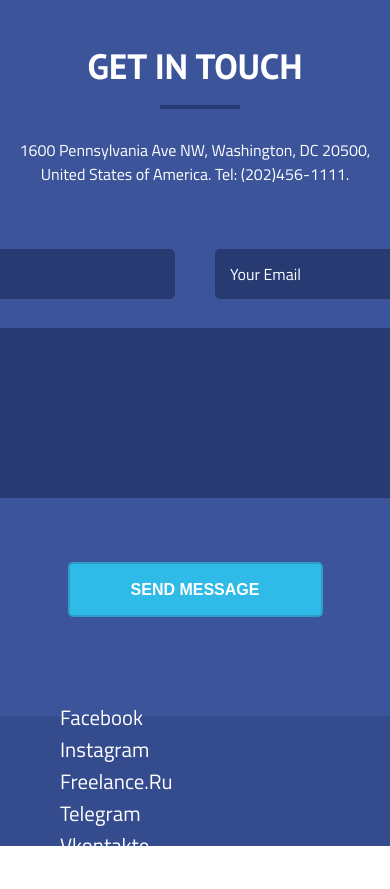
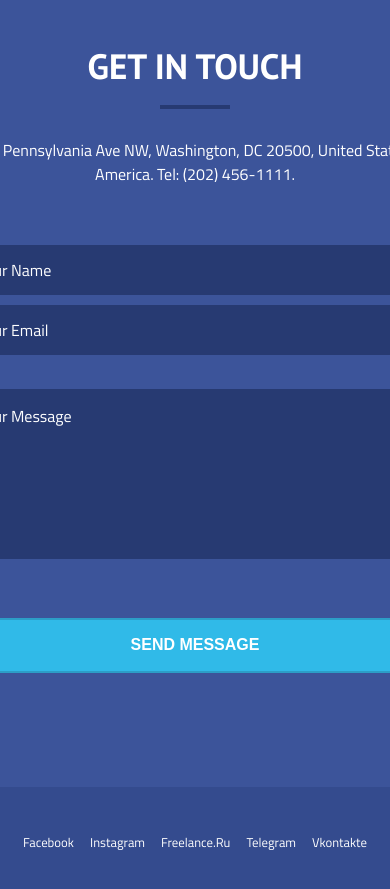
Before and after one commit to Aaloyme/Project, a plain HTML site: page index.html in a window 390 px wide. Shown: the part 9020-9909 px from the top of the page. Before the commit the page ends 9881 px from the top, so only its background shows below. Drawn offline with nearby package versions, Linux system fonts and the light colour scheme.

Commit message:
add html and css files

```diff
--- a/css/style.css
+++ b/css/style.css
@@ -803,7 +803,6 @@
     height: 170px;
     margin-top: -35px;
     border-radius: 5px;
-    font-size: 0.9rem;
 }
 
 .button7{
@@ -837,3 +836,46 @@
 
 .p_mes{margin: 15px 15px;}
 .p_cont{margin-left: 15px;}
+
+@media screen and (max-width: 680px) {
+    .section-seven {
+        height: 113vh;
+    }
+
+    .section-seven_title:after{
+        width: 70px;
+    }
+
+    .section-seven_discription {
+        margin-top: -10px;
+        width: 500px;
+    }
+
+    .section-seven_perviy {
+        flex-direction: column;
+        align-items: center;
+    }
+
+    .section-seven_contacts{
+        width: 465px;
+        margin-bottom: 10px;
+    }
+
+    .section-seven_message {
+        width: 465px;
+    }
+
+    .button7{
+        width: 465px;
+    }
+
+    .footer7{
+        height: 110px;
+        margin-top: 20px;
+    }
+
+    .footer7_item{
+        margin: 0px 6px;
+        font-size: 0.8rem;
+    }
+}
```
Also changed, not shown: index.html (+1 -1 lines).
